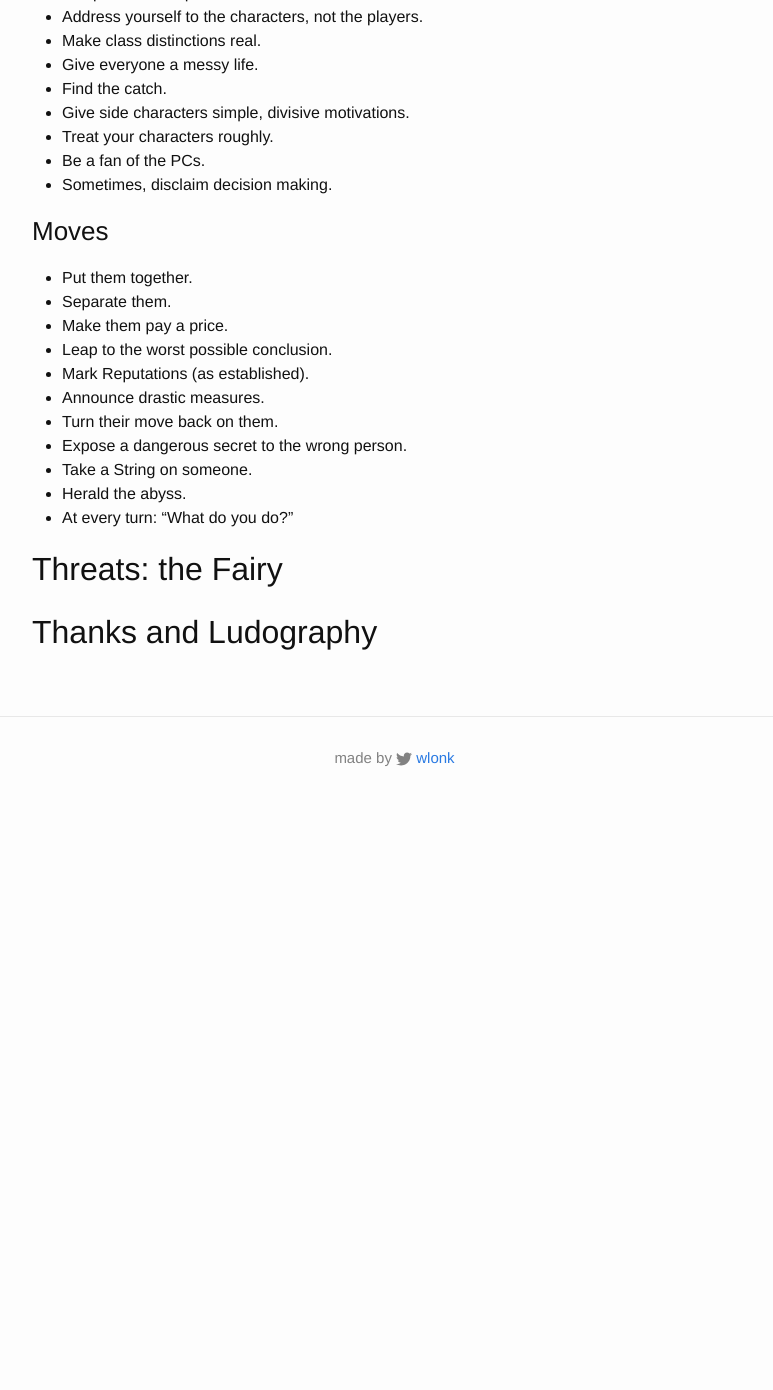
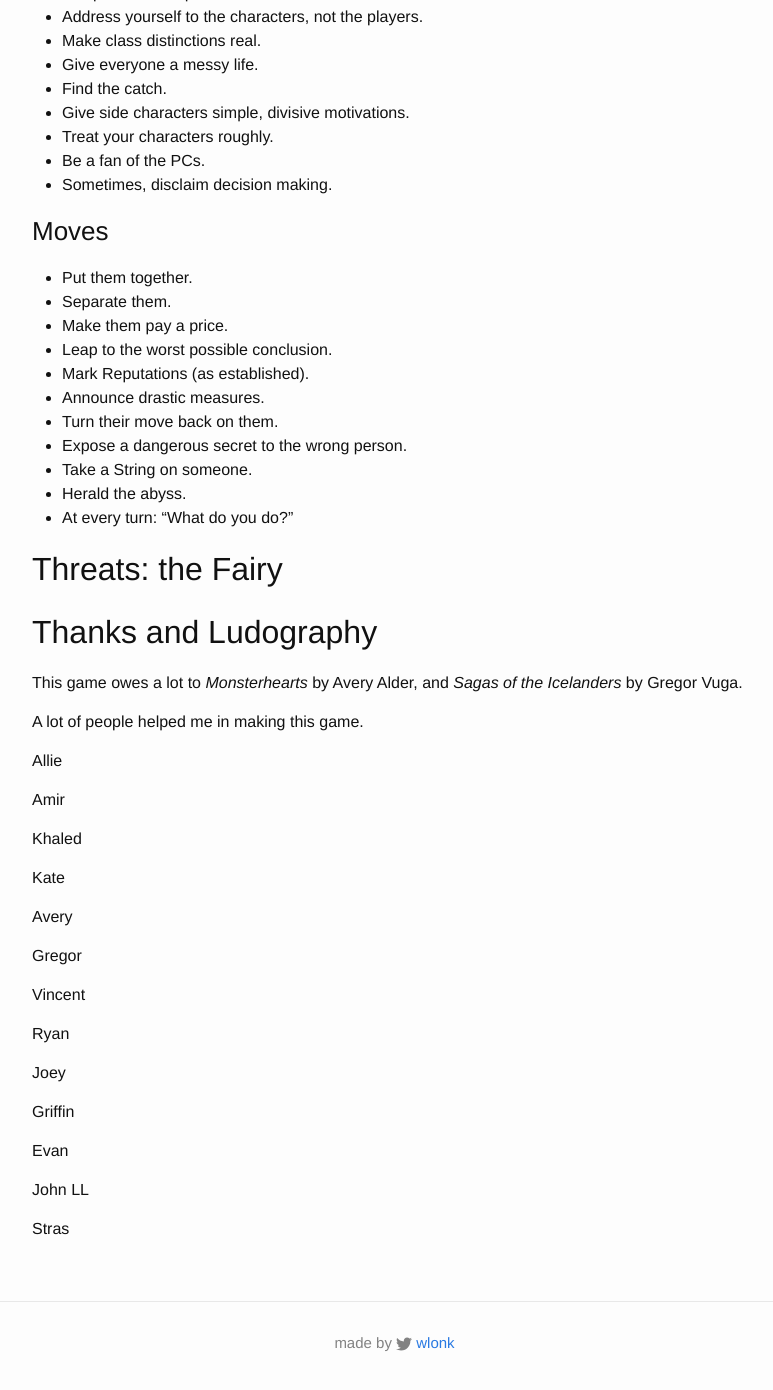
Before and after one commit to wlonk/arcadia, a Jekyll site: the page built from rules/monsterhearts/index.md, in a window 1280 px wide and 1400 px high, scrolled down 5844 px. Shown: the top 1390 px of the window, without its empty margins (238-1011 px from the left). Built offline with Jekyll 4.4.1, drawn with Linux system fonts in a browser that asks for light colours; some web fonts are replaced; before the commit the page ends 6659 px from its top, so only the background shows below that.

Commit message:
Add stub Thanks section

```diff
--- a/rules/monsterhearts/index.md
+++ b/rules/monsterhearts/index.md
@@ -232,3 +232,34 @@ cold or similar.
 ## Threats: the Fairy
 
 ## Thanks and Ludography
+
+This game owes a lot to _Monsterhearts_ by Avery Alder, and _Sagas of the
+Icelanders_ by Gregor Vuga.
+
+A lot of people helped me in making this game.
+
+Allie
+
+Amir
+
+Khaled
+
+Kate
+
+Avery
+
+Gregor
+
+Vincent
+
+Ryan
+
+Joey
+
+Griffin
+
+Evan
+
+John LL
+
+Stras
```
